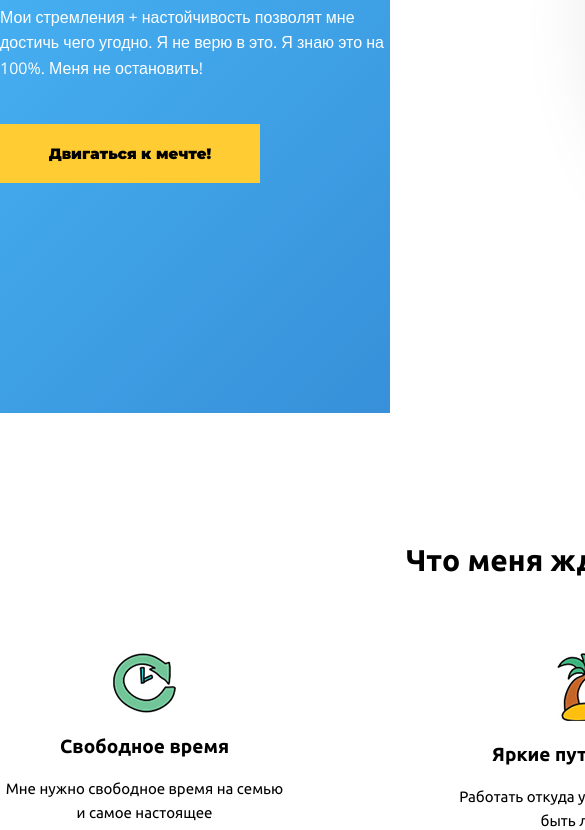
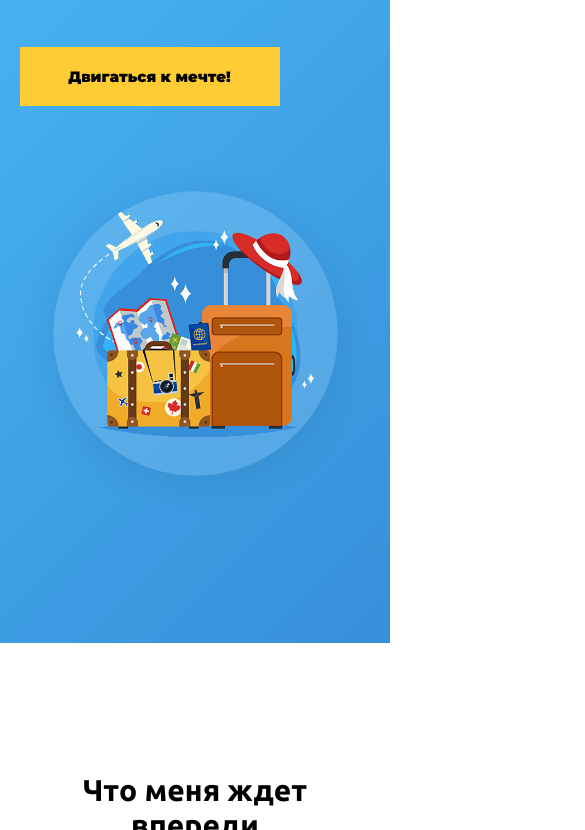
Before and after one commit to ValentinaLeikhke/WAYupHomework, a plain HTML site: page index.html in a window 390 px wide. Shown: the part 457-1287 px from the top of the page, 585 px wide, since content can reach past the window. Drawn offline with nearby package versions, Linux system fonts and the light colour scheme.

Commit message:
feat: add adaptive layout

```diff
--- a/index.html
+++ b/index.html
@@ -3,7 +3,7 @@
 <head>
     <meta charset="UTF-8">
     <meta http-equiv="X-UA-Compatible" content="IE=edge">
-    <meta name="viewport" content="width=device-width, initial-scale=1.0">
+    <meta name="viewport" content="width=device-width, initial-scale=1.0, shrink-to-fit=no">
     <title>Верстка современного сайта</title>
     <link rel="preconnect" href="https://fonts.googleapis.com">
 <link rel="preconnect" href="https://fonts.gstatic.com" crossorigin>
--- a/style.css
+++ b/style.css
@@ -176,3 +176,57 @@ span {
   font-family: "Open Sans", sans-serif;
   text-align: center;
 }
+
+/* Responsive */
+
+/* 992px - 1200px */
+@media screen and (max-width: 1200px) {
+  .container {
+    width: 960px;
+  }
+}
+
+/* 768px - 992px */
+@media screen and (max-width: 992px) {
+  .container {
+    width: 720px;
+  }
+  .wrapper {
+    flex-direction: column;
+  }
+  .offer {
+    width: 100%;
+  }
+  .intro {
+    width: 100%;
+  }
+  .desktop {
+    display: block;
+    width: 641px;
+    margin: 58px auto;
+  }
+  .values {
+    flex-direction: column;
+  }
+  .value {
+    width: 100%;
+    margin-bottom: 40px;
+  }
+}
+
+/* 576px - 768px */
+@media screen and (max-width: 768px) {
+  .container {
+    width: 540px;
+  }
+  .desktop {
+    width: 100%;
+  }
+}
+
+/* 0px (320px iphone5) - 576px */
+@media screen and (max-width: 576px) {
+  .container {
+    width: 90%;
+  }
+}
```
